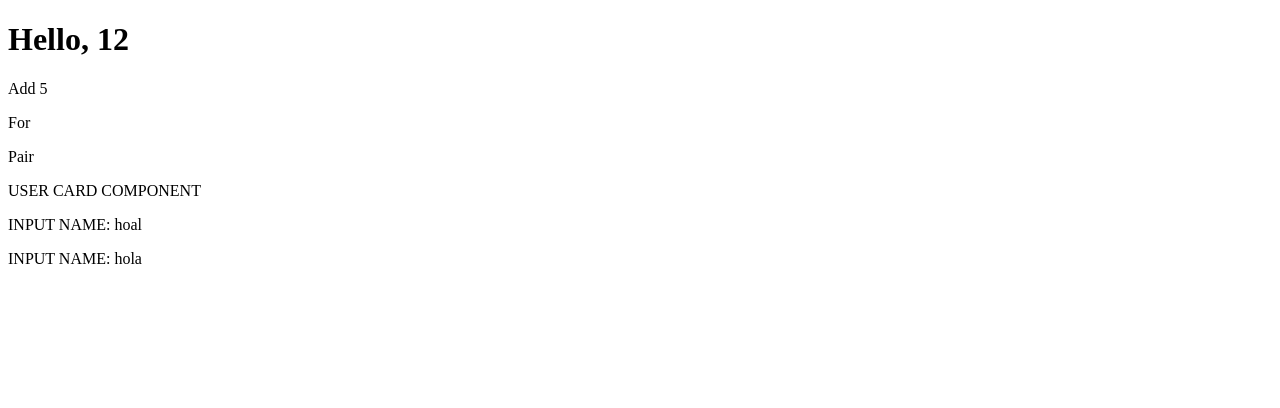
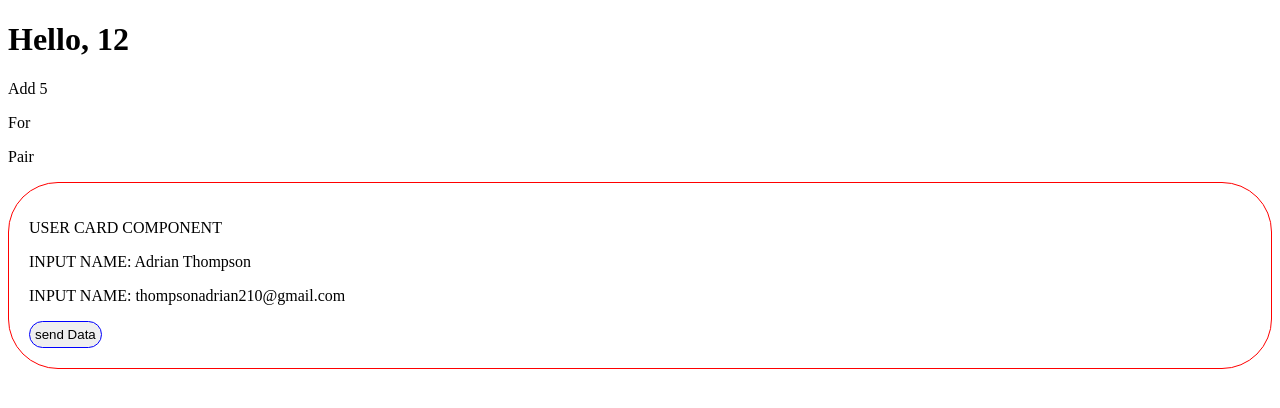
Before and after one commit to Thompson154/Angular_Course, an Angular app: page / in a window 1280 px wide. Shown: the top 408 px of the page. Built offline with nearby package versions, Linux system fonts and the light colour scheme.

Commit message:
[26-09-2024] styles, first output, parent and child component communication

```diff
--- a/src/app/app.component.html
+++ b/src/app/app.component.html
@@ -4,4 +4,8 @@
 <p>Pair {{ onlyPair() }}</p>
 <!-- <p>Substract {{Substract(4,8)}}</p> -->
 
-<app-user-card [name]="'hoal'" [email]="'hola'"></app-user-card>
+<app-user-card
+  [name]="'Adrian Thompson'"
+  [email]="'thompsonadrian210@gmail.com'"
+  (sendData)="receiveData($event)"
+></app-user-card>
--- a/src/app/app.component.ts
+++ b/src/app/app.component.ts
@@ -92,4 +92,8 @@ export class AppComponent {
       }
     }
   }
+
+  public receiveData(data:any){
+    console.log('Print in father component: ', data)
+  }
 }
--- a/src/app/user-card/user-card.component.html
+++ b/src/app/user-card/user-card.component.html
@@ -1,3 +1,7 @@
-<p>USER CARD COMPONENT</p>
-<p>INPUT NAME: {{name}}</p>
-<p>INPUT NAME: {{email}}</p>
+<div class="user-card">
+  <p>USER CARD COMPONENT</p>
+  <p>INPUT NAME: {{ name }}</p>
+  <p>INPUT NAME: {{ email }}</p>
+
+  <button class="button-user-card" (click)="onSendData()"> send Data</button>
+</div>
--- a/src/app/user-card/user-card.component.scss
+++ b/src/app/user-card/user-card.component.scss
@@ -0,0 +1,11 @@
+.user-card {
+  border: 1px solid red;
+  border-radius: 50px;
+  padding: 20px;
+}
+
+.button-user-card {
+  border: 1px solid blue;
+  border-radius: 50px;
+  padding: 5px;
+}
--- a/src/app/user-card/user-card.component.ts
+++ b/src/app/user-card/user-card.component.ts
@@ -1,4 +1,4 @@
-import { Component, Input, Output } from '@angular/core';
+import { Component, EventEmitter, Input, Output } from '@angular/core';
 
 @Component({
   selector: 'app-user-card',
@@ -12,5 +12,9 @@ export class UserCardComponent {
   @Input() name:string = ''
   @Input() email:string = ''
 
-  @Output() sendData:any
+  @Output() sendData = new EventEmitter(true)
+
+  public onSendData(){
+    this.sendData.emit("Hi, Adri_154, I'm a child XD")
+  }
 }
```
